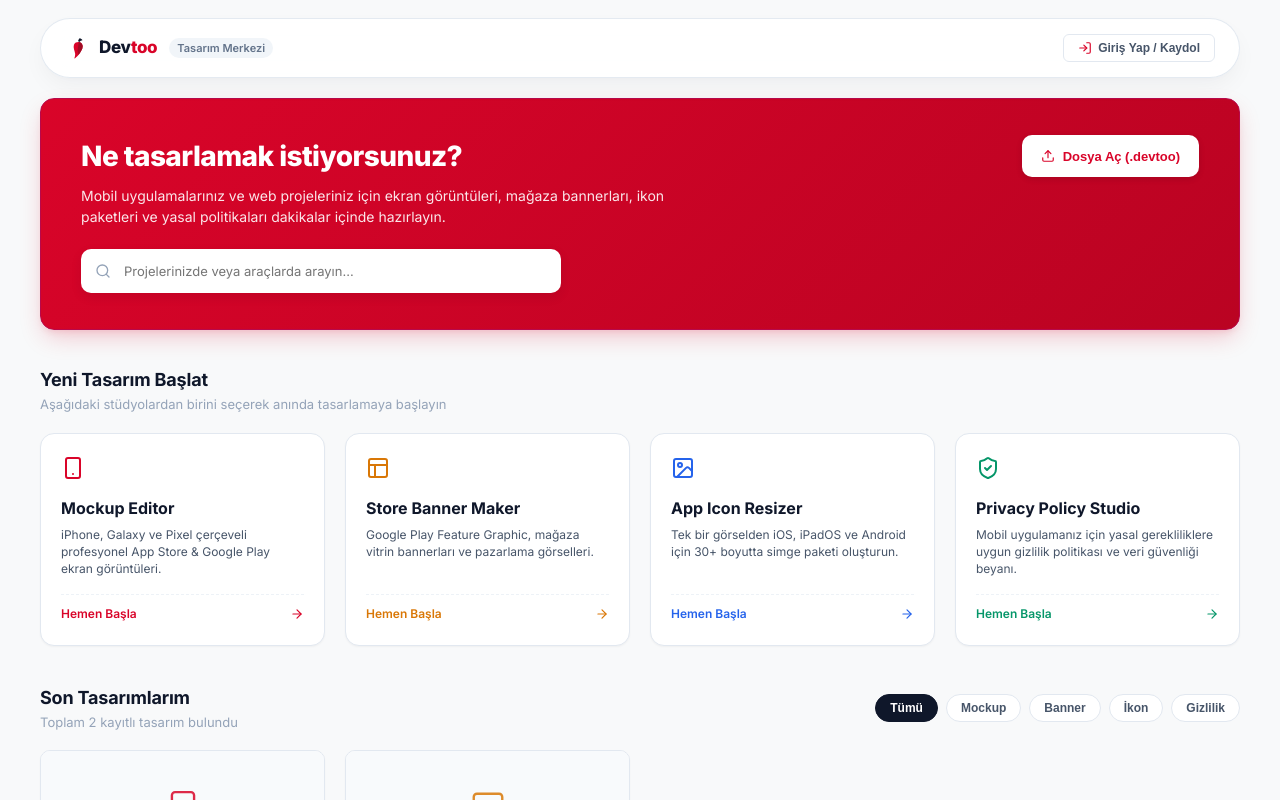
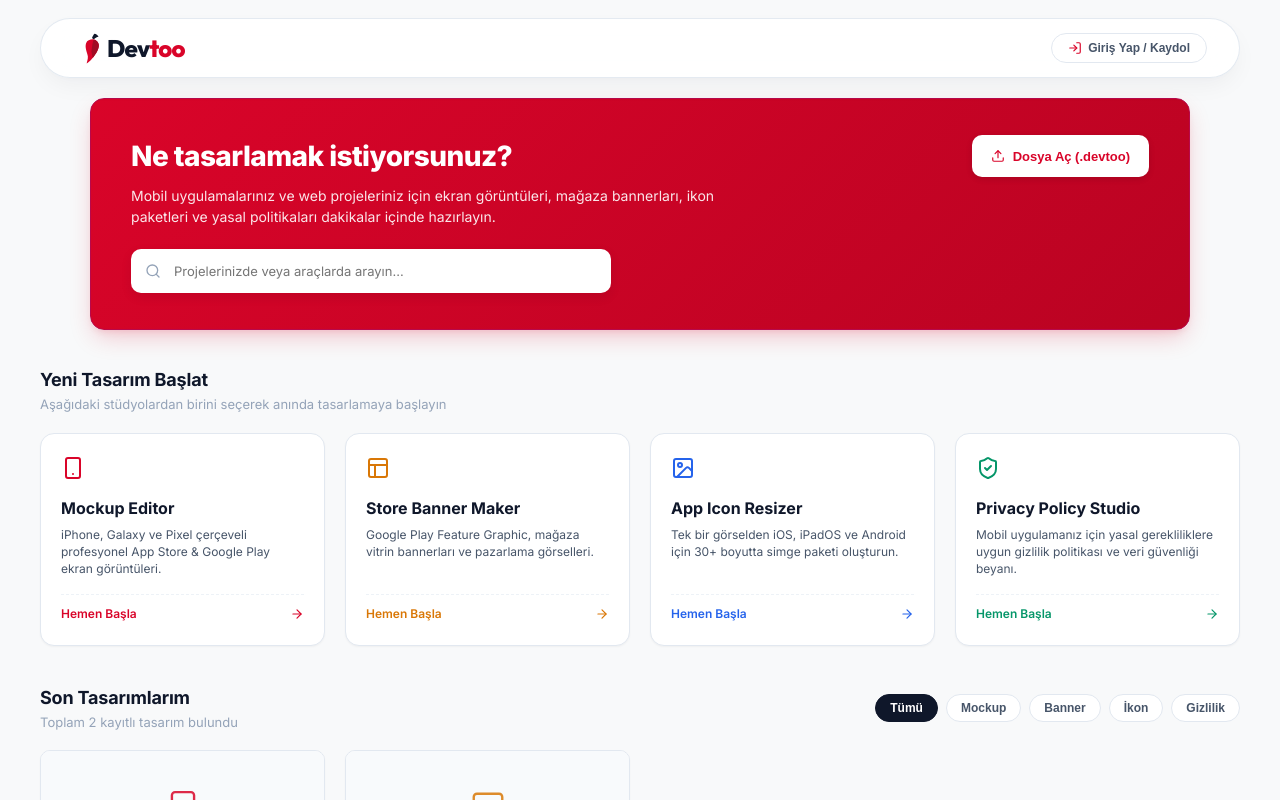
Before and after one commit to RieStudio/Devtoo, a React (Vite) app: page / in a window 1280 px wide. Built offline with nearby package versions, Linux system fonts and the light colour scheme; no server answers; a web font is replaced by a local one.

Commit message:
style(brand): refine logo scale, outfit typography, navbar bounds and hero layout [skip ci]

```diff
--- a/src/components/Dashboard/Dashboard.css
+++ b/src/components/Dashboard/Dashboard.css
@@ -15,7 +15,7 @@
 /* Hero Section - Devtoo Chili Red Theme */
 .dashboard-hero {
   width: 100%;
-  max-width: 1400px;
+  max-width: 1100px;
   background: linear-gradient(135deg, #D90429 0%, #BA0322 100%);
   border: 1px solid #B7094C;
   border-radius: var(--radius-xl);
--- a/src/components/Header.tsx
+++ b/src/components/Header.tsx
@@ -41,12 +41,13 @@
     <header className={`devtoo-header ${activeTool === 'dashboard' ? 'floating-island-navbar' : ''}`}>
       <div className="header-title-area">
         {activeTool === 'dashboard' ? (
-          <div style={{ display: 'flex', alignItems: 'center', gap: '8px' }}>
-            <DevtooLogo size={26} variant="swift" />
-            <span style={{ fontSize: '17px', fontWeight: 800, color: '#0F172A', letterSpacing: '-0.02em', display: 'inline-flex' }}>
+          <div style={{ display: 'flex', alignItems: 'center', gap: '0px' }}>
+            <div style={{ marginRight: '-4px', display: 'flex', alignItems: 'center' }}>
+              <DevtooLogo size={38} variant="swift" />
+            </div>
+            <span style={{ fontFamily: "'Outfit', 'Plus Jakarta Sans', sans-serif", fontSize: '24px', fontWeight: 800, color: '#0F172A', letterSpacing: '-0.03em', display: 'inline-flex', lineHeight: 1 }}>
               <span>Dev<span style={{ color: '#D90429' }}>too</span></span>
             </span>
-            <span style={{ fontSize: '11px', fontWeight: 600, color: '#64748B', backgroundColor: '#F1F5F9', padding: '2px 8px', borderRadius: '999px', marginLeft: '4px' }}>Tasarım Merkezi</span>
           </div>
         ) : (
           <div className="tool-active-badge">
@@ -84,7 +85,7 @@
                   type="button"
                   className="btn-secondary"
                   onClick={onOpenProjectsModal}
-                  style={{ padding: '6px 12px', fontSize: '12px' }}
+                  style={{ padding: '6px 14px', fontSize: '12px', borderRadius: '999px' }}
                 >
                   <FolderKanban size={14} color="#D90429" />
                   <span>Projelerim</span>
@@ -114,7 +115,7 @@
                 type="button"
                 className="btn-secondary"
                 onClick={onOpenAuthModal}
-                style={{ padding: '6px 14px', fontSize: '12px', fontWeight: 600 }}
+                style={{ padding: '7px 16px', fontSize: '12px', fontWeight: 600, borderRadius: '999px' }}
               >
                 <LogIn size={14} color="#D90429" />
                 <span>Giriş Yap / Kaydol</span>
--- a/src/components/Sidebar.tsx
+++ b/src/components/Sidebar.tsx
@@ -99,10 +99,12 @@
         <div
           className="sidebar-header-brand"
           onClick={() => onSelectTool('dashboard')}
-          style={{ cursor: 'pointer', display: 'flex', alignItems: 'center', gap: '8px' }}
+          style={{ cursor: 'pointer', display: 'flex', alignItems: 'center', gap: '0px', overflow: 'visible' }}
           title="Ana Sayfaya Git (Dashboard)"
         >
-          <DevtooLogo size={28} variant="swift" />
+          <div style={{ marginRight: '-4px', display: 'flex', alignItems: 'center', flexShrink: 0 }}>
+            <DevtooLogo size={34} variant="swift" />
+          </div>
           {!isCollapsed && (
             <div className="brand-name">
               <span>Dev<span style={{ color: 'var(--chili-primary)' }}>too</span></span>
--- a/src/index.css
+++ b/src/index.css
@@ -122,9 +122,10 @@
 .sidebar-header-brand {
   display: flex;
   align-items: center;
-  gap: 10px;
-  overflow: hidden;
+  gap: 0px;
+  overflow: visible;
   white-space: nowrap;
+  flex-shrink: 0;
 }
 
 .sidebar-toggle-btn {
@@ -176,13 +177,16 @@
 }
 
 .brand-name {
-  font-size: 17px;
-  font-weight: 700;
+  font-family: 'Outfit', 'Plus Jakarta Sans', var(--font-sans);
+  font-size: 21px;
+  font-weight: 800;
   color: var(--text-primary);
-  letter-spacing: -0.4px;
+  letter-spacing: -0.03em;
   display: inline-flex;
   align-items: center;
+  line-height: 1;
   gap: 0;
+  padding-right: 6px;
 }
 
 .brand-tag {
@@ -379,7 +383,7 @@
   border: 1px solid rgba(226, 232, 240, 0.9);
   border-radius: var(--radius-full);
   box-shadow: 0 10px 25px -4px rgba(15, 23, 42, 0.05), 0 4px 6px -2px rgba(15, 23, 42, 0.02);
-  padding: 0 24px;
+  padding: 0 32px;
   flex-shrink: 0;
   transition: all 0.25s cubic-bezier(0.16, 1, 0.3, 1);
 }
```
